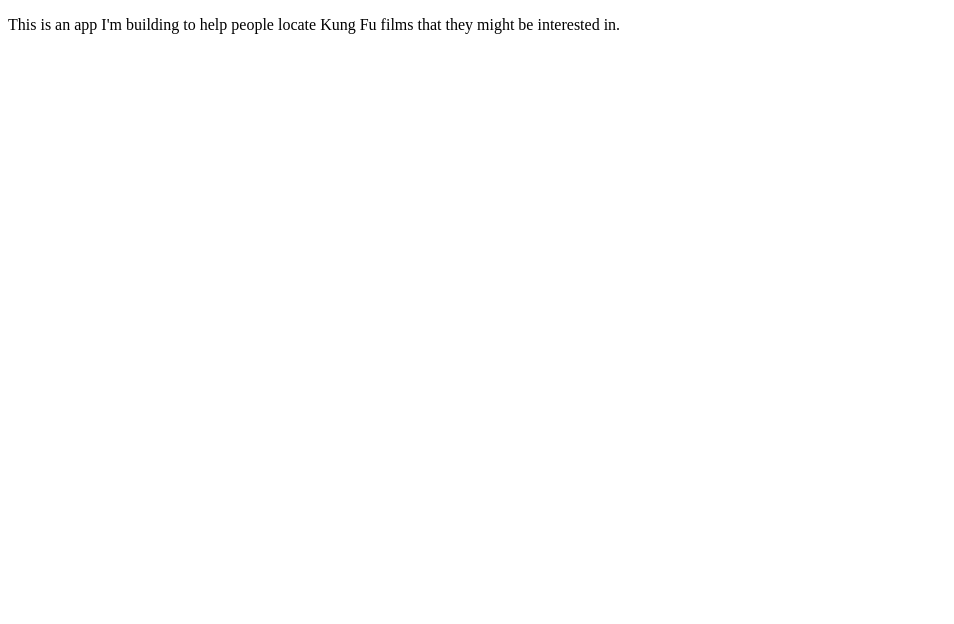
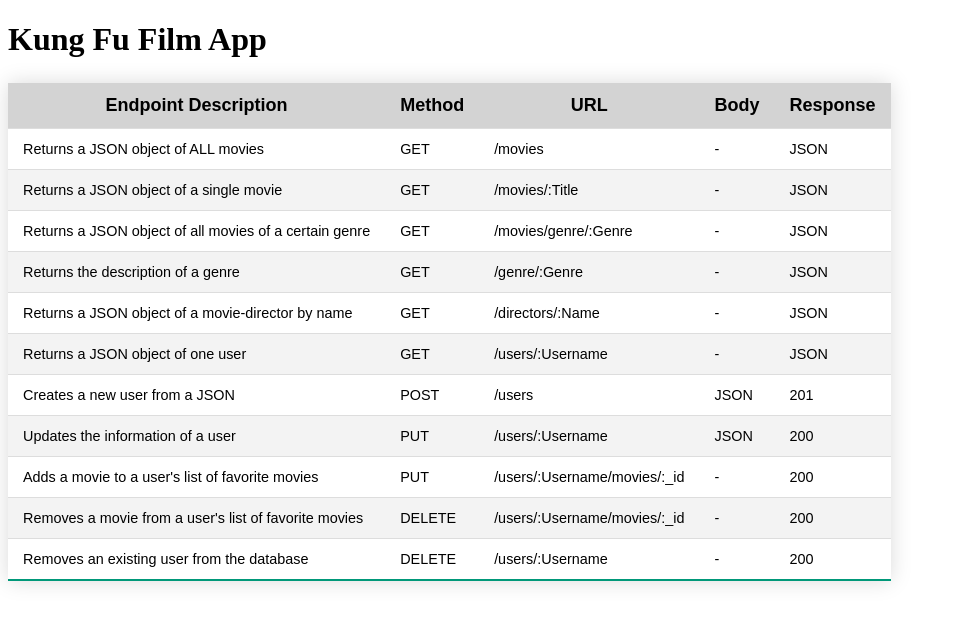
Before and after one commit to warpedpuppy/brainS-test, a website: page public/documentation.html in a window 1280 px wide. Shown: the whole page, without its empty margins (0-954 px from the left). Drawn offline with Linux system fonts and the light colour scheme.

Commit message:
Update to documentation and creation of css page
documentation of all endpoints added, creation of CSS for documentation to ensure readability

```diff
--- a/public/documentation.html
+++ b/public/documentation.html
@@ -1,16 +1,104 @@
 <!DOCTYPE html>
 <html>
+  <head>
+    <meta charset="utf-8" />
+    <meta name="viewport" content="width=device-width, initial-scale=1" />
+    <title>Kung Fu Film App</title>
+    <link rel="stylesheet" href="styles.css">
+  </head>
+  <body>
+    <header>
+      <h1>Kung Fu Film App</h1>
+    </header>
 
-<head>
-  <meta charset="utf-8">
-  <meta name="viewport" content="width=device-width, initial-scale=1">
-  <title>Kung Fu Film App</title>
-</head>
-
-<body>
-    <p>
-        This is an app I'm building to help people locate Kung Fu films that they might be interested in.
-    </p>
-</body>
+    <table>
+      <thead>
+        <th>Endpoint Description</th>
+        <th>Method</th>
+        <th>URL</th>
+        <th>Body</th>
+        <th>Response</th>
+      </thead>
+      <tbody>
+        <tr>
+          <td>Returns a JSON object of ALL movies</td>
+          <td class="get">GET</td>
+          <td>/movies</td>
+          <td>-</td>
+          <td>JSON</td>
+        </tr>
+        <tr>
+          <td>Returns a JSON object of a single movie</td>
+          <td class="get">GET</td>
+          <td>/movies/:Title</td>
+          <td>-</td>
+          <td>JSON</td>
+        </tr>
+        <tr>
+          <td>Returns a JSON object of all movies of a certain genre</td>
+          <td class="get">GET</td>
+          <td>/movies/genre/:Genre</td>
+          <td>-</td>
+          <td>JSON</td>
+        </tr>
+        <tr>
+          <td>Returns the description of a genre</td>
+          <td class="get">GET</td>
+          <td>/genre/:Genre</td>
+          <td>-</td>
+          <td>JSON</td>
+        </tr>
+        <tr>
+          <td>Returns a JSON object of a movie-director by name</td>
+          <td class="get">GET</td>
+          <td>/directors/:Name</td>
+          <td>-</td>
+          <td>JSON</td>
+        </tr>
+        <tr>
+          <td>Returns a JSON object of one user</td>
+          <td class="get">GET</td>
+          <td>/users/:Username</td>
+          <td>-</td>
+          <td>JSON</td>
+        </tr>
+        <tr>
+          <td>Creates a new user from a JSON</td>
+          <td class="post">POST</td>
+          <td>/users</td>
+          <td>JSON</td>
+          <td>201</td>
+        </tr>
+        <tr>
+          <td>Updates the information of a user</td>
+          <td class="put">PUT</td>
+          <td>/users/:Username</td>
+          <td>JSON</td>
+          <td>200</td>
+        </tr>
+        <tr>
+          <td>Adds a movie to a user's list of favorite movies</td>
+          <td class="put">PUT</td>
+          <td>/users/:Username/movies/:_id</td>
+          <td>-</td>
+          <td>200</td>
+        </tr>
+        <tr>
+          <td>Removes a movie from a user's list of favorite movies</td>
+          <td class="delete">DELETE</td>
+          <td>/users/:Username/movies/:_id</td>
+          <td>-</td>
+          <td>200</td>
+        </tr>
+        <tr>
+          <td>Removes an existing user from the database</td>
+          <td class="delete">DELETE</td>
+          <td>/users/:Username</td>
+          <td>-</td>
+          <td>200</td>
+        </tr>
+      </tbody>
+    </table>
+  </body>
 
 </html>
--- /dev/null
+++ b/public/styles.css
@@ -0,0 +1,27 @@
+table, th, td{
+              border: thin black;
+}
+table {
+    border-collapse: collapse;
+    margin: 25px 0;
+    font-size: 0.9em;
+    font-family: sans-serif;
+    min-width: 400px;
+    box-shadow: 0 0 20px rgba(0, 0, 0, 0.15);
+}
+th {
+    background-color: lightgray;
+    font-size:large;
+}
+th, td{
+    padding: 12px 15px;
+}
+tr{
+    border-bottom: 1px solid #dddddd;
+}
+tbody tr:nth-of-type(even){
+    background-color: #f3f3f3;
+}
+tbody tr:last-of-type{
+    border-bottom: 2px solid #009879;
+}
```
